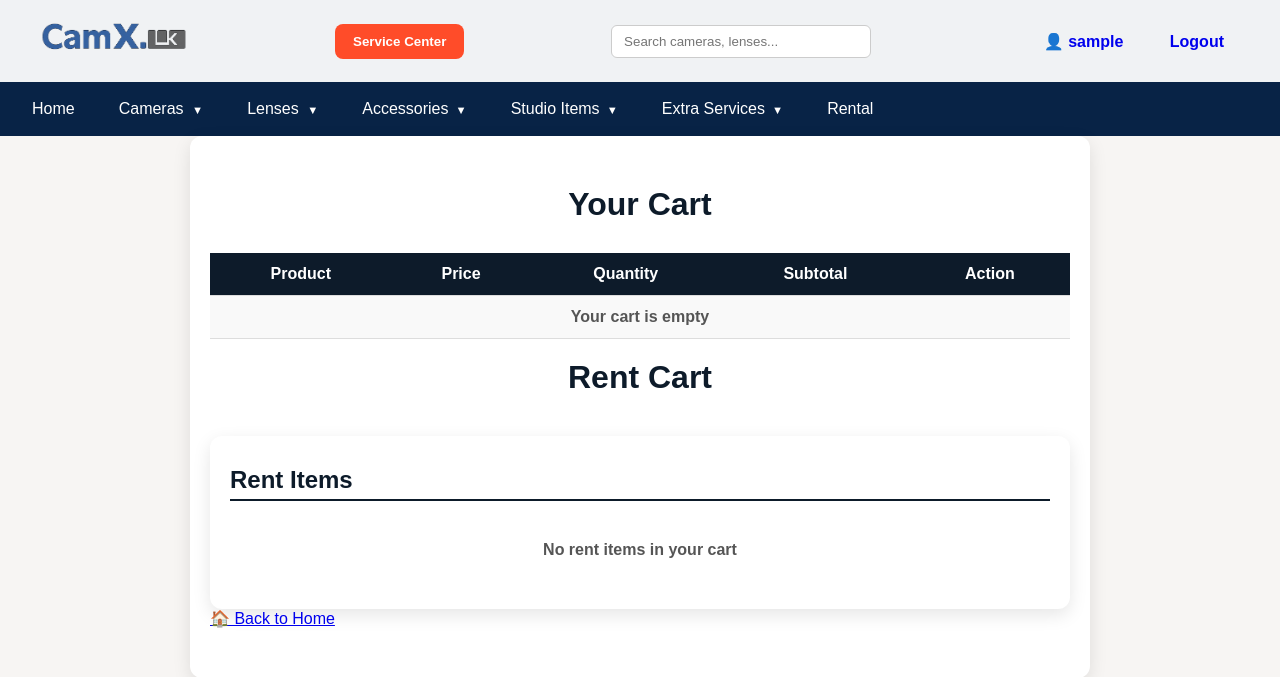
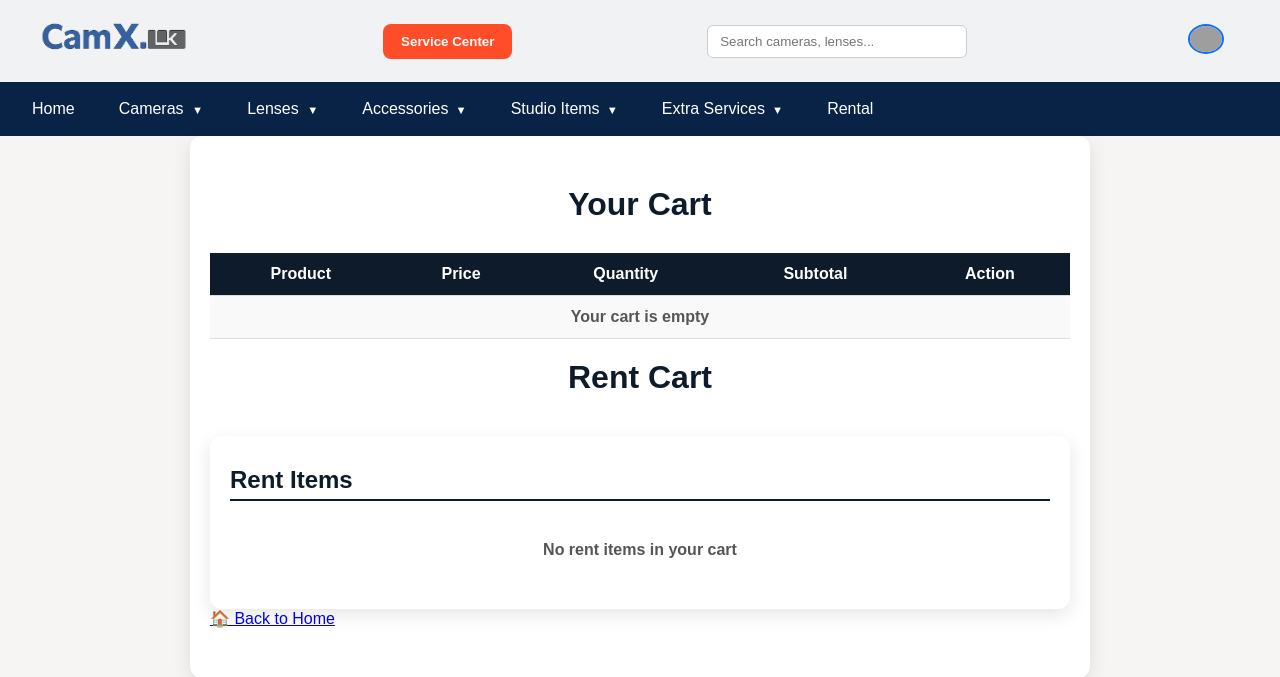
Before and after one commit to Sanduni2001-sys/camx, a Django app: page /cart/ in a window 1280 px wide. Shown: the top 677 px of the page. Run offline with Django 5.2, Linux system fonts and the light colour scheme; the visitor is signed in with stand-in values (Sample User, id 1); data that the repository does not hold is empty; grey boxes are pictures that could not be loaded.

Commit message:
navbar avatar css

```diff
--- a/config/shop/static/shop/css/base.css
+++ b/config/shop/static/shop/css/base.css
@@ -259,3 +259,14 @@
     border-top: 1px solid #171717;
     padding-top: 10px;
 }
+
+/* NAVBAR PROFILE AVATAR */
+
+.nav-avatar{
+    width:36px;
+    height:36px;
+    border-radius:50%;
+    object-fit:cover;
+    border:2px solid #0d6efd;
+    cursor:pointer;
+}
--- a/config/shop/templates/shop/base.html
+++ b/config/shop/templates/shop/base.html
@@ -31,15 +31,23 @@
 
 
 
-            <div class="auth-buttons">
-            {% if user.is_authenticated %}
-                <a href="{% url 'profile' %}" class="profile-btn">👤 {{ user.username }}</a>
-                <a href="{% url 'logout' %}" class="logout-btn">Logout</a>
-            {% else %}
-                <a href="{% url 'login' %}" class="login-btn">Login</a>
-                <a href="{% url 'signup' %}" class="signup-btn">Sign Up</a>
-            {% endif %}
-            </div>
+        <div class="auth-buttons">
+
+{% if user.is_authenticated %}
+
+<a href="{% url 'profile' %}">
+    <img src="{{ user.profile.profile_image.url }}"
+            onerror="this.src='{% static 'shop/images/default.png' %}'"
+            class="nav-avatar">
+</a>
+
+{% else %}
+
+<a href="{% url 'login' %}">Login</a>
+
+{% endif %}
+
+</div>
         </nav>
 
         <nav class="sub-nav">
```
